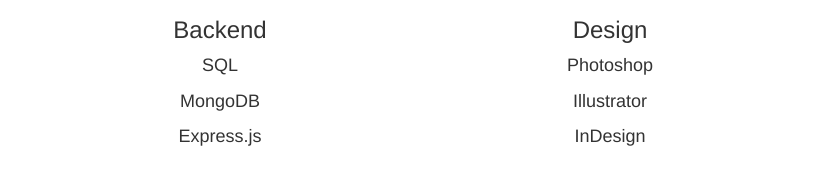
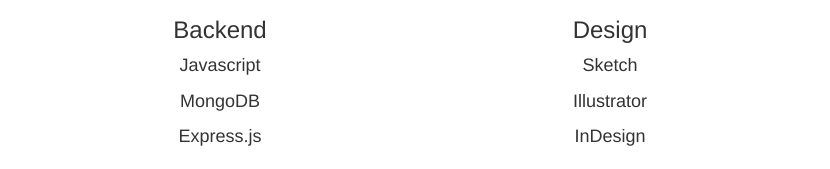
Before and after one commit to wisesumo/bootstrap, a plain HTML site: page index.html in a window 1280 px wide. Shown: the part 631-800 px from the top of the page, 420-1250 px from the left. Drawn offline with nearby package versions, Linux system fonts and the light colour scheme.

Commit message:
updated skill listing

```diff
--- a/index.html
+++ b/index.html
@@ -78,7 +78,7 @@
 			<div class="col-sm-4 skill text-center">
 				<span aria-hidden="true" class="fa fa-cog fa-5x"></span>
     	        <h3>Backend</h3>
-        	    <p>SQL</p>
+        	    <p>Javascript</p>
             	<p>MongoDB</p>
             	<p>Express.js</p>
 			</div>
@@ -87,7 +87,7 @@
 			<div class="col-sm-4 skill text-center">
 				<span aria-hidden="true" class="fa fa-pencil fa-5x"></span>
             	<h3>Design</h3>
-            	<p>Photoshop</p>
+            	<p>Sketch</p>
             	<p>Illustrator</p>
             	<p>InDesign</p>
 			</div>
```
